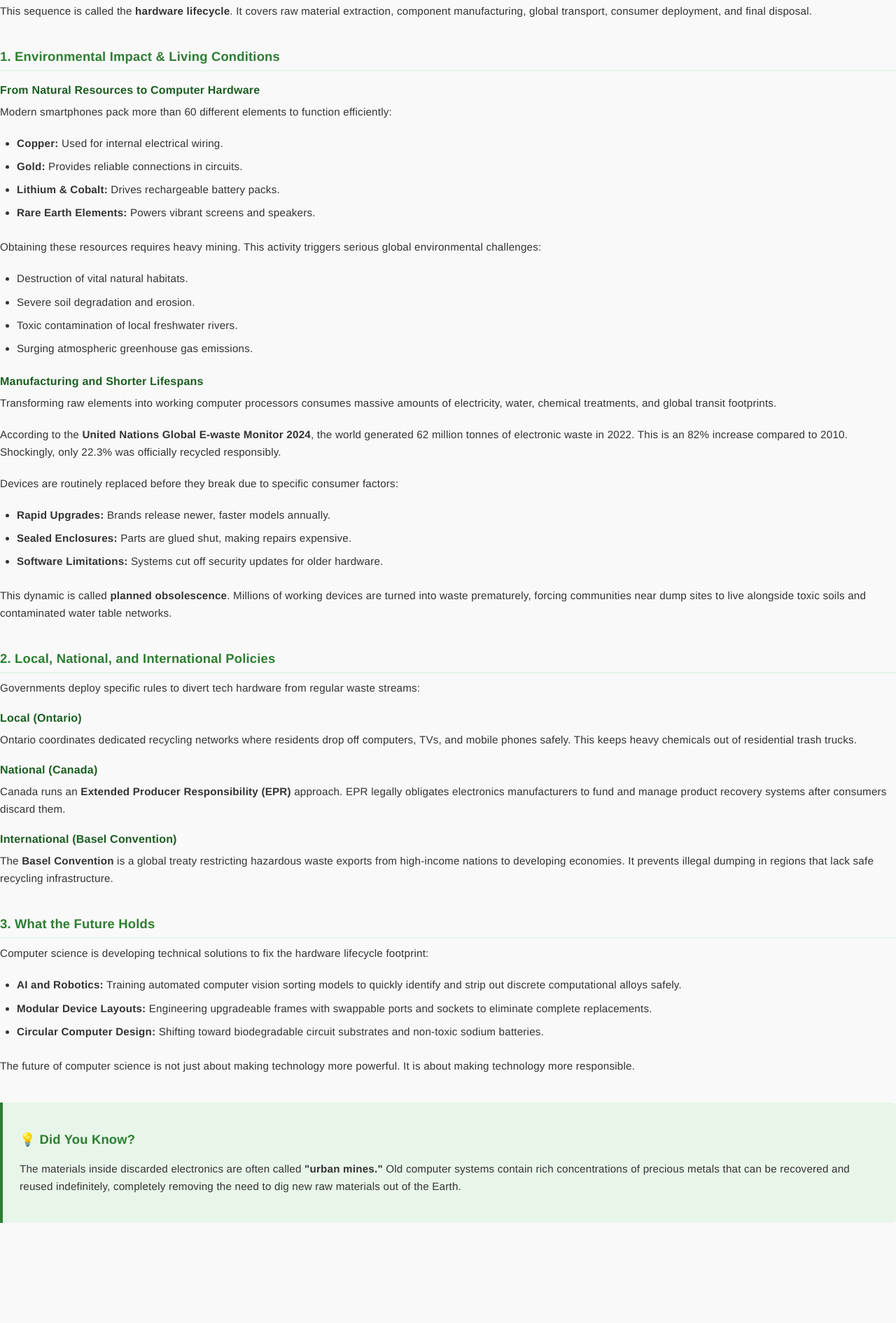
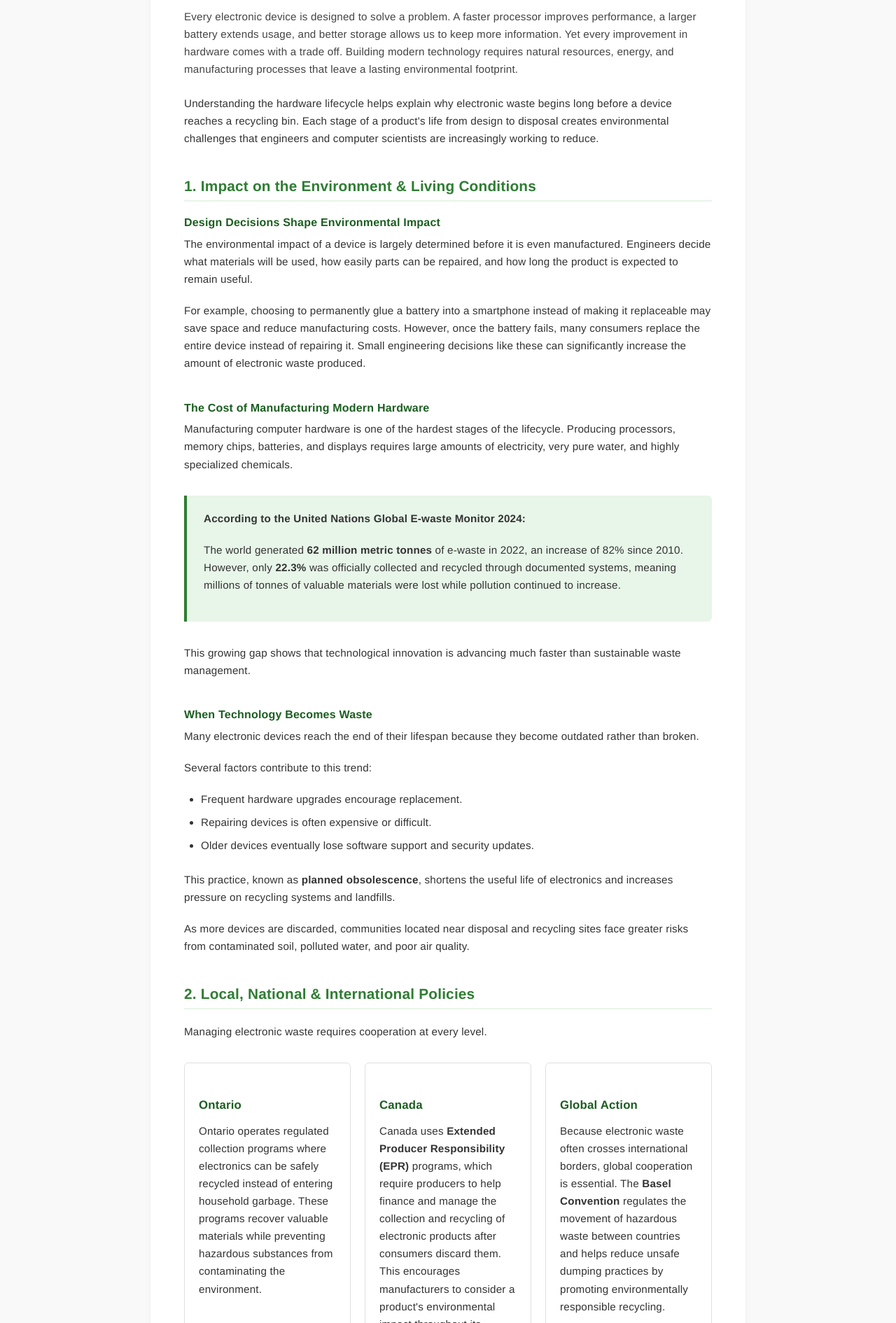
Before and after one commit to SThom-code/E-Waste-Research-Project, a plain HTML site: page hardware.html in a window 1280 px wide. Shown: the part 282-2172 px from the top of the page at 70% size. Before the commit the page ends 2053 px from the top, so only its background shows below. Drawn offline with Linux system fonts and the light colour scheme.

Commit message:
Update hardware.html

```diff
--- a/hardware.html
+++ b/hardware.html
@@ -1,5 +1,5 @@
 <!DOCTYPE html>
-<html>
+<html lang="en">
 <head>
   <meta charset="UTF-8">
   <meta name="viewport" content="width=device-width, initial-scale=1.0">
@@ -8,97 +8,140 @@
 </head>
 <body>
 
-    <header>
-        <h1>Hardware Lifecycles & Environmental Toxicity</h1>
-        <p>The Hidden Environmental Impact Behind Every Device</p>
+  <header class="site-header">
+    <div class="logo">E-waste</div>
+    <nav>
+      <ul>
+        <li><a href="inside.html">Home</a></li>
+        <li><a href="hardware.html" class="active">Hardware</a></li>
+        <li><a href="human.html">Disposal</a></li>
+        <li><a href="future.html">Sustainability & Ethics</a></li>
+        <li><a href="references.html">Reflection & Sources</a></li>
+
+      </ul>
+    </nav>
   </header>
 
-    <nav>
-        <a href="inside.html">Home</a>
-        <a href="hardware.html" class="active">Hardware</a>
-        <a href="human.html">Applications</a>
-        <a href="future.html">Sustainability & Ethics</a>
-        <a href="references.html">reflection & sources</a>
-        <a href="disposal.html">Disposal of E-Waste</a>
-    </nav>
+  <main class="article-container">
 
-    <main>
-        <!-- INTRODUCTION -->
-        <section>
-            <h2>The Physical Story Behind Tech</h2>
-            <p>When we think about electronics, we focus on digital tasks: communicating instantly, creating software, and solving problems. However, every device has a physical story behind it.</p>
-            <p>Before a laptop reaches a student’s desk, it has already required raw resources, factory energy, manufacturing, and human labour.</p>
-            <p>This sequence is called the <strong>hardware lifecycle</strong>. It covers raw material extraction, component manufacturing, global transport, consumer deployment, and final disposal.</p>
+    <header class="article-hero">
+      <span class="category-tag">Hardware Lifecycles & Environmental Toxicity</span>
+      <h1>From Innovation to Environmental Responsibility</h1>
+
+      <p class="lead-in">
+        Every electronic device is designed to solve a problem. A faster processor improves performance, a larger battery extends usage, and better storage allows us to keep more information. Yet every improvement in hardware comes with a trade off. Building modern technology requires natural resources, energy, and manufacturing processes that leave a lasting environmental footprint.
+      </p>
+
+      <p>
+        Understanding the hardware lifecycle helps explain why electronic waste begins long before a device reaches a recycling bin. Each stage of a product's life from design to disposal creates environmental challenges that engineers and computer scientists are increasingly working to reduce.
+      </p>
+    </header>
+
+
+    <article class="chapter">
+      <span class="chapter-number">  </span>
+      <h2>1. Impact on the Environment & Living Conditions</h2>
+
+      <section class="sub-topic">
+        <h3>Design Decisions Shape Environmental Impact</h3>
+        <p>
+          The environmental impact of a device is largely determined before it is even manufactured. Engineers decide what materials will be used, how easily parts can be repaired, and how long the product is expected to remain useful.
+        </p>
+        <p>
+          For example, choosing to permanently glue a battery into a smartphone instead of making it replaceable may save space and reduce manufacturing costs. However, once the battery fails, many consumers replace the entire device instead of repairing it. Small engineering decisions like these can significantly increase the amount of electronic waste produced.
+        </p>
       </section>
 
-        <!-- PILLAR 1: ENVIRONMENT & LIVING CONDITIONS -->
-        <section>
-            <h2>1. Environmental Impact & Living Conditions</h2>
+      <section class="sub-topic">
+        <h3>The Cost of Manufacturing Modern Hardware</h3>
+        <p>
+          Manufacturing computer hardware is one of the hardest stages of the lifecycle. Producing processors, memory chips, batteries, and displays requires large amounts of electricity, very pure water, and highly specialized chemicals.
+        </p>
 
-            <h3>From Natural Resources to Computer Hardware</h3>
-            <p>Modern smartphones pack more than 60 different elements to function efficiently:</p>
-            <ul>
-                <li><strong>Copper:</strong> Used for internal electrical wiring.</li>
-                <li><strong>Gold:</strong> Provides reliable connections in circuits.</li>
-                <li><strong>Lithium & Cobalt:</strong> Drives rechargeable battery packs.</li>
-                <li><strong>Rare Earth Elements:</strong> Powers vibrant screens and speakers.</li>
-            </ul>
+        <blockquote class="stat-box">
+          <p><strong>According to the United Nations Global E-waste Monitor 2024:</strong></p>
+          <p>The world generated <strong>62 million metric tonnes</strong> of e-waste in 2022, an increase of 82% since 2010. However, only <strong>22.3%</strong> was officially collected and recycled through documented systems, meaning millions of tonnes of valuable materials were lost while pollution continued to increase.</p>
+        </blockquote>
 
-            <p>Obtaining these resources requires heavy mining. This activity triggers serious global environmental challenges:</p>
-            <ul>
-                <li>Destruction of vital natural habitats.</li>
-                <li>Severe soil degradation and erosion.</li>
-                <li>Toxic contamination of local freshwater rivers.</li>
-                <li>Surging atmospheric greenhouse gas emissions.</li>
-            </ul>
-
-            <h3>Manufacturing and Shorter Lifespans</h3>
-            <p>Transforming raw elements into working computer processors consumes massive amounts of electricity, water, chemical treatments, and global transit footprints.</p>
-
-            <p>According to the <strong>United Nations Global E-waste Monitor 2024</strong>, the world generated 62 million tonnes of electronic waste in 2022. This is an 82% increase compared to 2010. Shockingly, only 22.3% was officially recycled responsibly.</p>
-
-            <p>Devices are routinely replaced before they break due to specific consumer factors:</p>
-            <ul>
-                <li><strong>Rapid Upgrades:</strong> Brands release newer, faster models annually.</li>
-                <li><strong>Sealed Enclosures:</strong> Parts are glued shut, making repairs expensive.</li>
-                <li><strong>Software Limitations:</strong> Systems cut off security updates for older hardware.</li>
-            </ul>
-            <p>This dynamic is called <strong>planned obsolescence</strong>. Millions of working devices are turned into waste prematurely, forcing communities near dump sites to live alongside toxic soils and contaminated water table networks.</p>
+        <p>
+          This growing gap shows that technological innovation is advancing much faster than sustainable waste management.
+        </p>
       </section>
 
-        <!-- PILLAR 2: POLICY REGULATION -->
-        <section>
-            <h2>2. Local, National, and International Policies</h2>
-            <p>Governments deploy specific rules to divert tech hardware from regular waste streams:</p>
+      <section class="sub-topic">
+        <h3>When Technology Becomes Waste</h3>
+        <p>
+          Many electronic devices reach the end of their lifespan because they become outdated rather than broken.
+        </p>
+        <p>Several factors contribute to this trend:</p>
+        <ul>
+          <li>Frequent hardware upgrades encourage replacement.</li>
+          <li>Repairing devices is often expensive or difficult.</li>
+          <li>Older devices eventually lose software support and security updates.</li>
+        </ul>
+        <p>
+          This practice, known as <strong>planned obsolescence</strong>, shortens the useful life of electronics and increases pressure on recycling systems and landfills.
+        </p>
+        <p>
+          As more devices are discarded, communities located near disposal and recycling sites face greater risks from contaminated soil, polluted water, and poor air quality.
+        </p>
+      </section>
+    </article>
 
-            <h3>Local (Ontario)</h3>
-            <p>Ontario coordinates dedicated recycling networks where residents drop off computers, TVs, and mobile phones safely. This keeps heavy chemicals out of residential trash trucks.</p>
+    <article class="chapter">
+      <span class="chapter-number">  </span>
+      <h2>2. Local, National & International Policies</h2>
+      <p>Managing electronic waste requires cooperation at every level.</p>
 
-            <h3>National (Canada)</h3>
-            <p>Canada runs an <strong>Extended Producer Responsibility (EPR)</strong> approach. EPR legally obligates electronics manufacturers to fund and manage product recovery systems after consumers discard them.</p>
+      <div class="policy-grid">
+        <div class="policy-card">
+          <h3>Ontario</h3>
+          <p>Ontario operates regulated collection programs where electronics can be safely recycled instead of entering household garbage. These programs recover valuable materials while preventing hazardous substances from contaminating the environment.</p>
+        </div>
 
-            <h3>International (Basel Convention)</h3>
-            <p>The <strong>Basel Convention</strong> is a global treaty restricting hazardous waste exports from high-income nations to developing economies. It prevents illegal dumping in regions that lack safe recycling infrastructure.</p>
-        </section>
+        <div class="policy-card">
+          <h3>Canada</h3>
+          <p>Canada uses <strong>Extended Producer Responsibility (EPR)</strong> programs, which require producers to help finance and manage the collection and recycling of electronic products after consumers discard them. This encourages manufacturers to consider a product's environmental impact throughout its lifecycle.</p>
+        </div>
 
-        <!-- PILLAR 3: WHAT THE FUTURE HOLDS -->
-        <section>
+        <div class="policy-card">
+          <h3>Global Action</h3>
+          <p>Because electronic waste often crosses international borders, global cooperation is essential. The <strong>Basel Convention</strong> regulates the movement of hazardous waste between countries and helps reduce unsafe dumping practices by promoting environmentally responsible recycling.</p>
+        </div>
+      </div>
+    </article>
+
+    <article class="chapter">
+      <span class="chapter-number">   </span>
       <h2>3. What the Future Holds</h2>
-            <p>Computer science is developing technical solutions to fix the hardware lifecycle footprint:</p>
+      <p>
+        Future hardware will need to be designed with sustainability in mind rather than treating recycling as an afterthought.
+      </p>
+      <p>Researchers and engineers are already developing solutions such as:</p>
       <ul>
-                <li><strong>AI and Robotics:</strong> Training automated computer vision sorting models to quickly identify and strip out discrete computational alloys safely.</li>
-                <li><strong>Modular Device Layouts:</strong> Engineering upgradeable frames with swappable ports and sockets to eliminate complete replacements.</li>
-                <li><strong>Circular Computer Design:</strong> Shifting toward biodegradable circuit substrates and non-toxic sodium batteries.</li>
+        <li><strong>Modular computers and smartphones</strong> with replaceable components.</li>
+        <li><strong>Artificial intelligence</strong> that automatically identifies and sorts electronic materials for recycling.</li>
+        <li><strong>More sustainable battery technologies</strong> that reduce dependence on hazardous materials.</li>
+        <li><strong>Circular hardware design</strong>, where products are built to be repaired, upgraded, and reused instead of discarded.</li>
       </ul>
-            <p>The future of computer science is not just about making technology more powerful. It is about making technology more responsible.</p>
-        </section>
+      <p>
+        These innovations demonstrate that computer science is not only responsible for creating new technology but also for designing systems that reduce environmental impact throughout a device's entire lifecycle.
+      </p>
+    </article>
 
-        <!-- HIGHLIGHT CALLOUT BOX -->
-        <section class="highlight-box">
-            <h2>💡 Did You Know?</h2>
-            <p>The materials inside discarded electronics are often called <strong>"urban mines."</strong> Old computer systems contain rich concentrations of precious metals that can be recovered and reused indefinitely, completely removing the need to dig new raw materials out of the Earth.</p>
-        </section>
+    <aside class="did-you-know">
+      <div class="icon">💡</div>
+      <div>
+        <h3>Did You Know?</h3>
+        <p>
+          Researchers estimate that discarded electronics contain billions of dollars worth of recoverable materials each year. Recovering metals such as gold, copper, and silver through recycling reduces the need for additional mining and helps conserve limited natural resources.
+        </p>
+      </div>
+    </aside>
+
   </main>
+
+
 
 
 </body>
```
Lines whose indentation alone changed are shown as unchanged.
